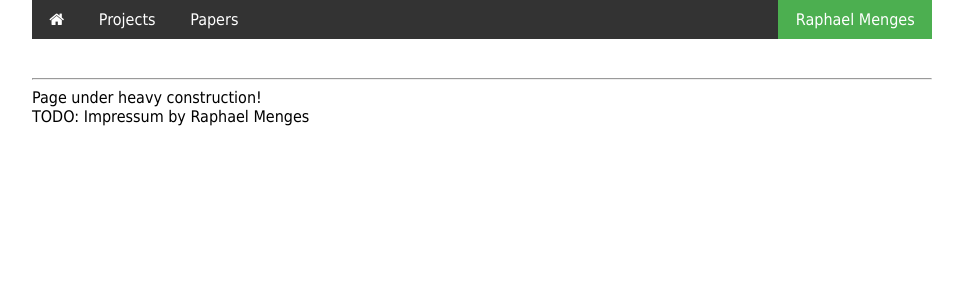
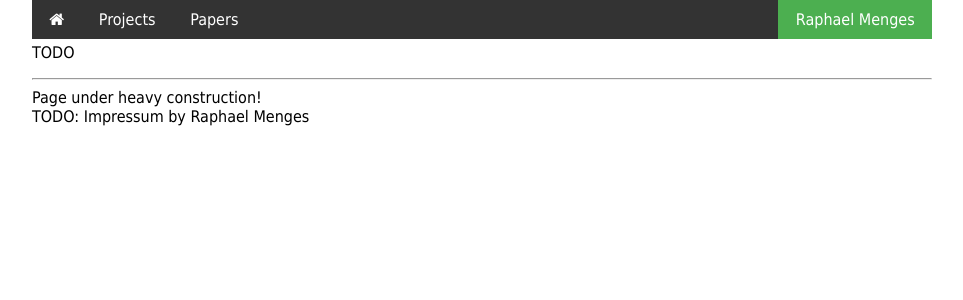
Before and after one commit to raphaelmenges/raphaelmenges.github.io, a Jekyll site: the page built from about/index.html, in a window 1280 px wide. Shown: the top 300 px of the page, without its empty margins (158-1121 px from the left). Built offline with Jekyll 4.4.1, drawn with Linux system fonts in a browser that asks for light colours.

Commit message:
Working on dynamic layouting.

```diff
--- a/css/main.css
+++ b/css/main.css
@@ -56,14 +56,14 @@
 /* Class for anchors */
 .anchor {
 	padding-top: 20pt;
+	display: block;
+  position: relative;
+  visibility: hidden;
 }
 
 /* Content of page */
 .content {
 	padding-top: 20pt;
-	display: block;
-  position: relative;
-  visibility: hidden;
 }
 
 /* Stack navbar content on small screens, unfix navigation and hide whitespace */
```
